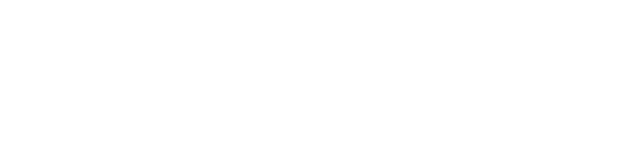
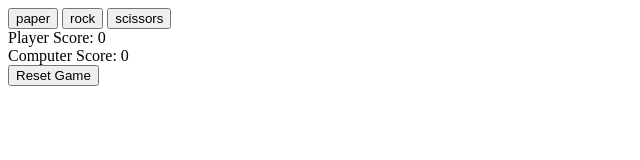
Before and after one commit to sappymoon/rock-paper-scissors-game, a plain HTML site: page index.html in a window 1280 px wide. Shown: the whole page, without its empty margins (0-640 px from the left). Drawn offline with Linux system fonts and the light colour scheme.

Commit message:
added ui
displays and updates scores/round results/choices/winner, added button to reset game

```diff
--- a/index.html
+++ b/index.html
@@ -7,6 +7,26 @@
     <title>Rock Paper Scissors</title>
 </head>
 <body>
-    <script src="script.js"></script>
+
+<div class="choice">
+    <button id="paper">paper</button>
+    <button id="rock">rock</button>
+    <button id="scissors">scissors</button>
+</div>
+
+<div class="scores">
+    <div id="player-score">Player Score: 0</div>
+    <div id="computer-score">Computer Score: 0</div>
+</div>
+
+<div class="result">
+    <div id="player-choice"> </div>
+    <div id="computer-choice"> </div>
+    <div id="winner"> </div>
+</div>
+
+<button onClick="location.reload();">Reset Game</button>
+
+<script src="script.js"></script>
 </body>
 </html>
```
